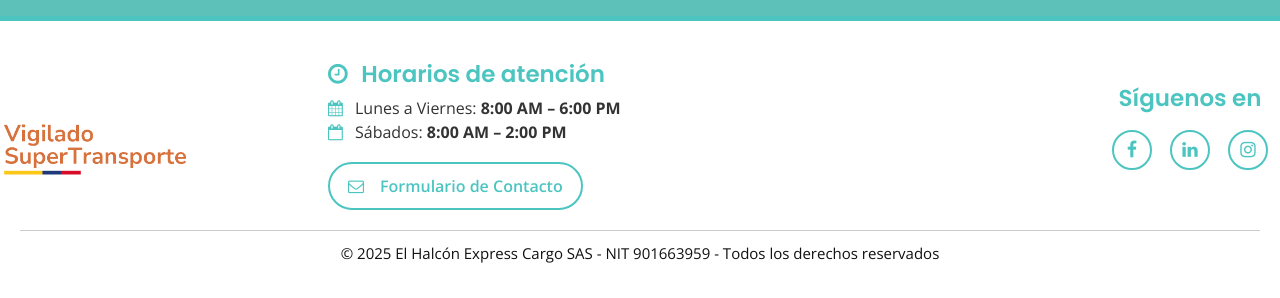
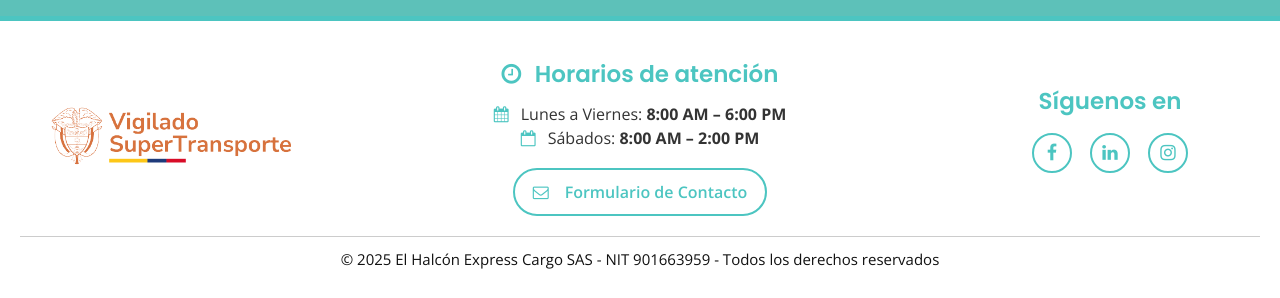
Before and after one commit to Harpoonsito/elhalconexpress.github.io, a plain HTML site: page halcon-page/index.html in a window 1280 px wide. Shown: the part 2833-3131 px from the top of the page. Drawn offline with nearby package versions, Linux system fonts and the light colour scheme.

Commit message:
Arreglo boton de formulario y horarios

```diff
--- a/halcon-page/css/style.css
+++ b/halcon-page/css/style.css
@@ -670,3 +670,37 @@ html { scroll-behavior: auto; }
 .slide-siguenos  .carousel-caption { --cap-left: 2%;  --cap-right: 50%; }
 .slide-whatsapp  .carousel-caption { --cap-left: 3.5%;--cap-right: 48%; }
 .slide-volando   .carousel-caption { --cap-left: 1%;  --cap-right: 54%; }
+/* ===== FIX: footer centrado (horarios + botón) ===== */
+
+/* Centra cada columna dentro de su celda del grid */
+.footer-container{
+  justify-items: center; /* centra los elementos en sus columnas */
+}
+
+/* Quita offsets que desbalancean el grid */
+.footer-right{
+  position: static;   /* deja que el grid la coloque */
+  left: auto;
+}
+.footer-left img.logo-super{
+  margin-left: 0;     /* elimina el corrimiento hacia la izquierda */
+  margin-top: 0;      /* opcional: quita el empuje vertical si no lo necesitas */
+}
+
+/* Centra el contenido del bloque del medio */
+.footer-center{
+  display: flex;
+  flex-direction: column;
+  align-items: center;   /* centra horizontalmente todo */
+  text-align: center;    /* centra títulos/textos */
+  max-width: 560px;      /* ancho cómodo del bloque */
+  margin-inline: auto;
+}
+.footer-center .hours{ text-align: center; }
+.footer-center .btn-outline{ margin-inline: auto; }
+
+/* En móvil ya tenías layout en 1 columna, mantenemos el centrado */
+@media (max-width: 991px){
+  .footer-right{ left: 0; }
+  .footer-left img.logo-super{ margin: 10px auto 0; } /* centrado bajo 991px */
+}
```
